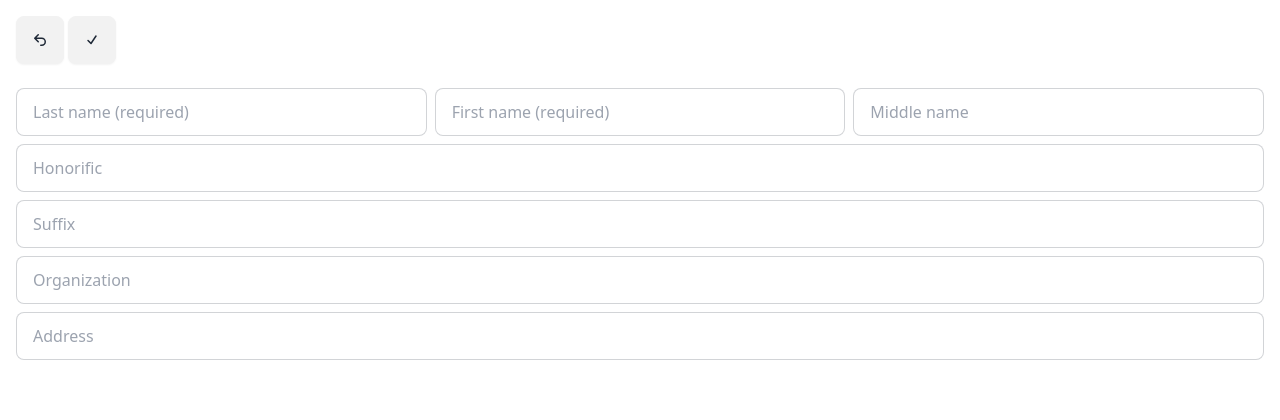
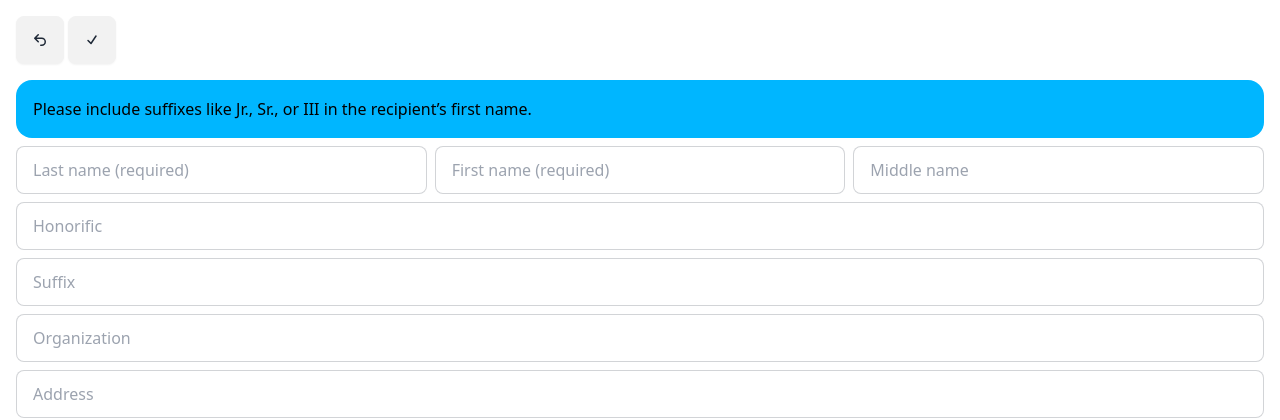
Before and after one commit to jaymandz/ecertify-cert-gen-poc, a Flask app: template templates/recipients/create-edit.html in a window 1280 px wide. Shown: the part 64-484 px from the top of the page. Run offline with Flask 3, Linux system fonts and the light colour scheme; the template is opened without the code that fills it, so the values that code supplies are empty; parts of the project's set-up code (start-up, migrations or seed data) failed here and were passed over; some libraries are stand-ins or nearby versions.

Commit message:
Added a notice in the recipient form

```diff
--- a/templates/recipients/create-edit.html
+++ b/templates/recipients/create-edit.html
@@ -20,6 +20,11 @@
             {% include 'heroicons/check.svg' %}
         </button>
     </div>
+</div>
+
+<div class="alert alert-info" role="alert">
+    Please include suffixes like Jr., Sr., or III in the recipient&rsquo;s
+    first name.
 </div>
 
 <form action="{{ formActionUrl }}" class="flex flex-col space-y-2"
```
